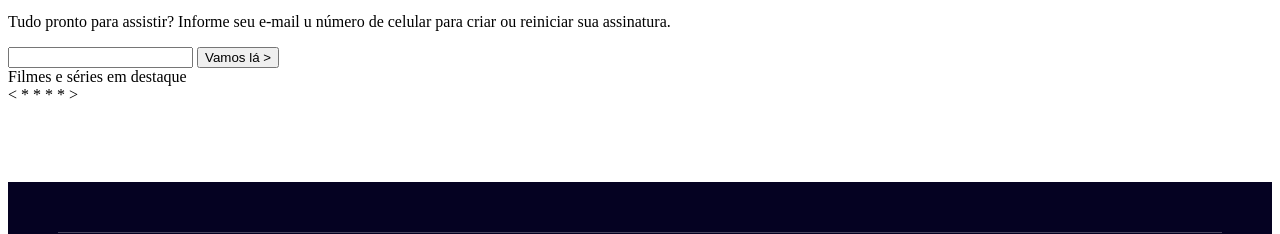
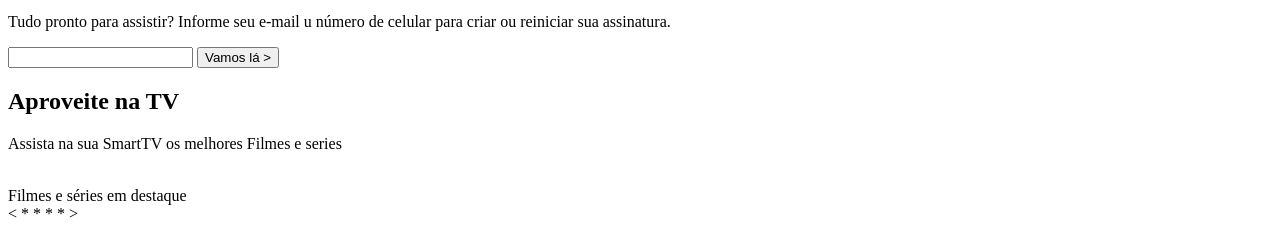
Before and after one commit to jeanhsouza/DEV-WEB-TRABALHO, a plain HTML site: page pages/index.html in a window 1280 px wide. Shown: the part 148-382 px from the top of the page. Drawn offline with Linux system fonts and the light colour scheme.

Commit message:
create_section_1_html

```diff
--- a/pages/index.html
+++ b/pages/index.html
@@ -29,6 +29,12 @@
         </div>
     </header>
     <main>
+        <section class="section_1">
+            <h1>Aproveite na TV</h1>
+            <p>Assista na sua SmartTV os melhores Filmes e series</p>
+            <img src="" alt="">
+
+        </section>
         <section class="carrossel">
             <article class="carrossel-header">
                 <div class="carrossel-titulo">Filmes e séries em destaque</div>
```
